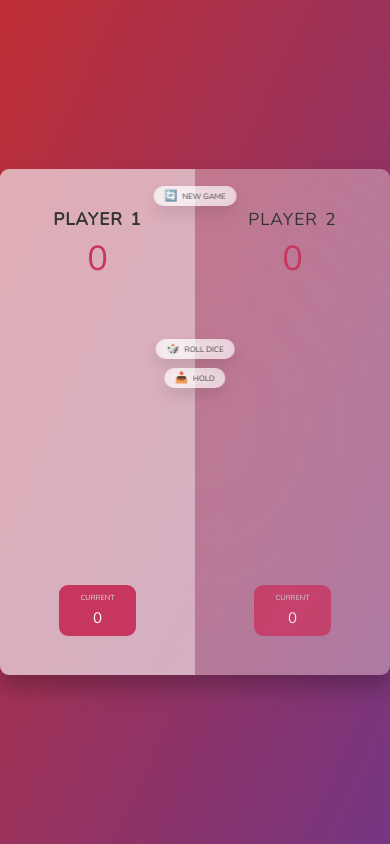
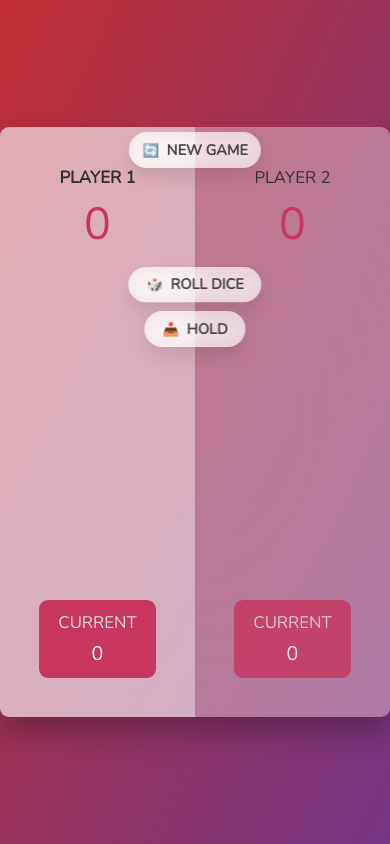
Before and after one commit to srjuchenko/diceGame, a plain HTML site: page index.html in a window 390 px wide. Drawn offline with nearby package versions, Linux system fonts and the light colour scheme.

Commit message:
changed the responsive

```diff
--- a/script.js
+++ b/script.js
@@ -130,7 +130,7 @@ btnHoldEl.addEventListener("click", function () {
   updatePlayerScore();
   diceEl.classList.toggle("hidden");
   // 2. check if players score is >= 100
-  if (scores[activePlayer] >= 10) {
+  if (scores[activePlayer] >= 100) {
     showTheWinner();
     disableBtns();
   } else {
--- a/style.css
+++ b/style.css
@@ -169,13 +169,57 @@ main {
   display: none;
 }
 
-@media (max-width: 425px) {
+@media (max-width: 600px) {
   html {
-    font-size: 27%;
+    font-size: 35%;
   }
 
   main {
     width: 100vw;
-    height: 60vh;
+    height: 70vh;
+  }
+
+  .player {
+    padding: 7rem 5rem;
+    width: 50vw;
+  }
+
+  .name {
+    font-size: 3rem;
+    text-transform: uppercase;
+    letter-spacing: 0;
+    word-spacing: 0;
+  }
+
+  .current {
+    width: 30vw;
+  }
+
+  .current-label {
+    font-size: 3rem;
+  }
+
+  .btn--new {
+    padding: 1.4rem 2.4rem;
+    font-size: 2.6rem;
+    font-weight: bold;
+    top: 1rem;
+  }
+  .btn--roll {
+    padding: 1.4rem 3.2rem;
+    font-size: 2.6rem;
+    font-weight: bold;
+    top: 25rem;
+  }
+  .btn--hold {
+    padding: 1.4rem 3.2rem;
+    font-size: 2.6rem;
+    top: 33rem;
+    font-weight: bold;
+  }
+
+  .dice {
+    height: 9rem;
+    top: 14rem;
   }
 }
```
